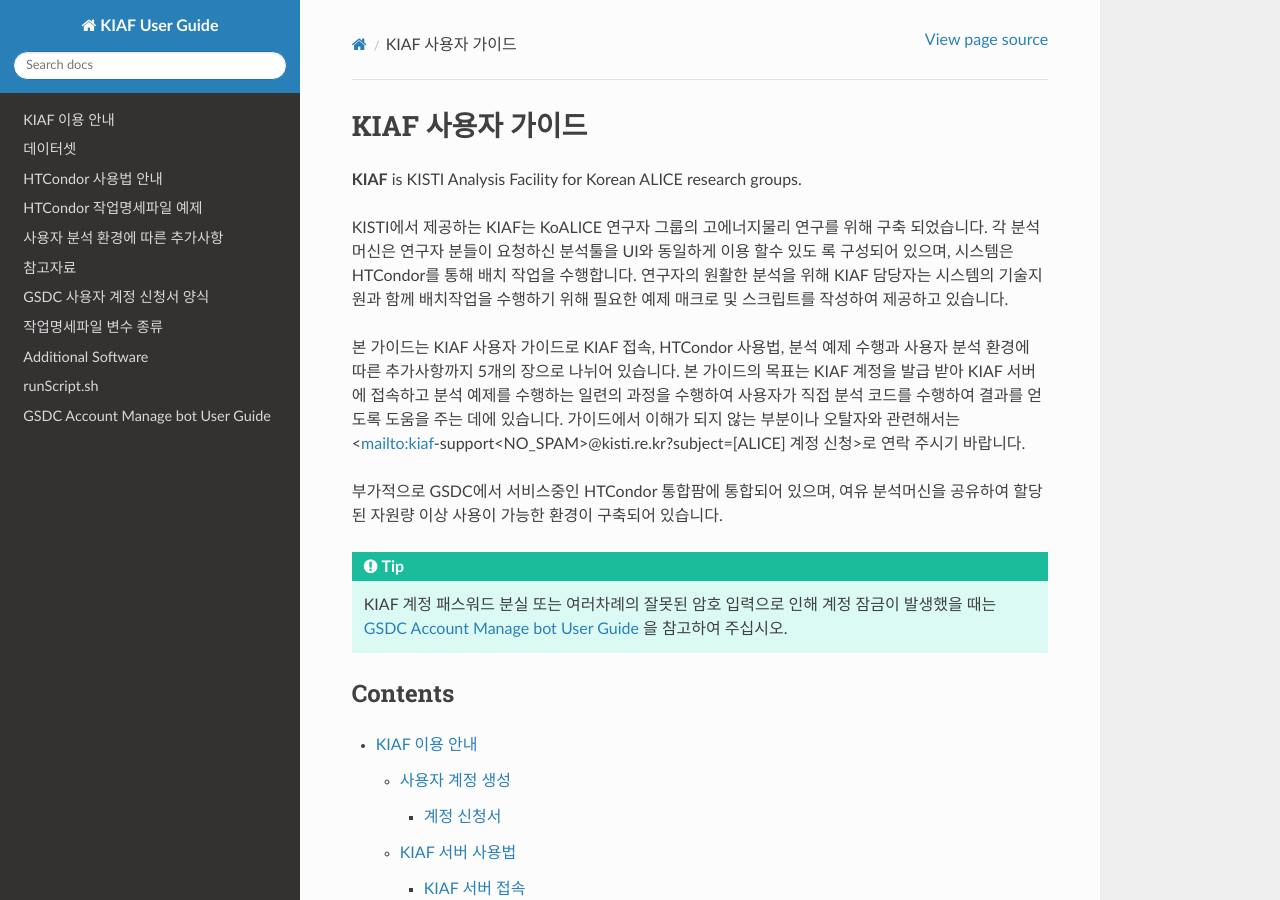
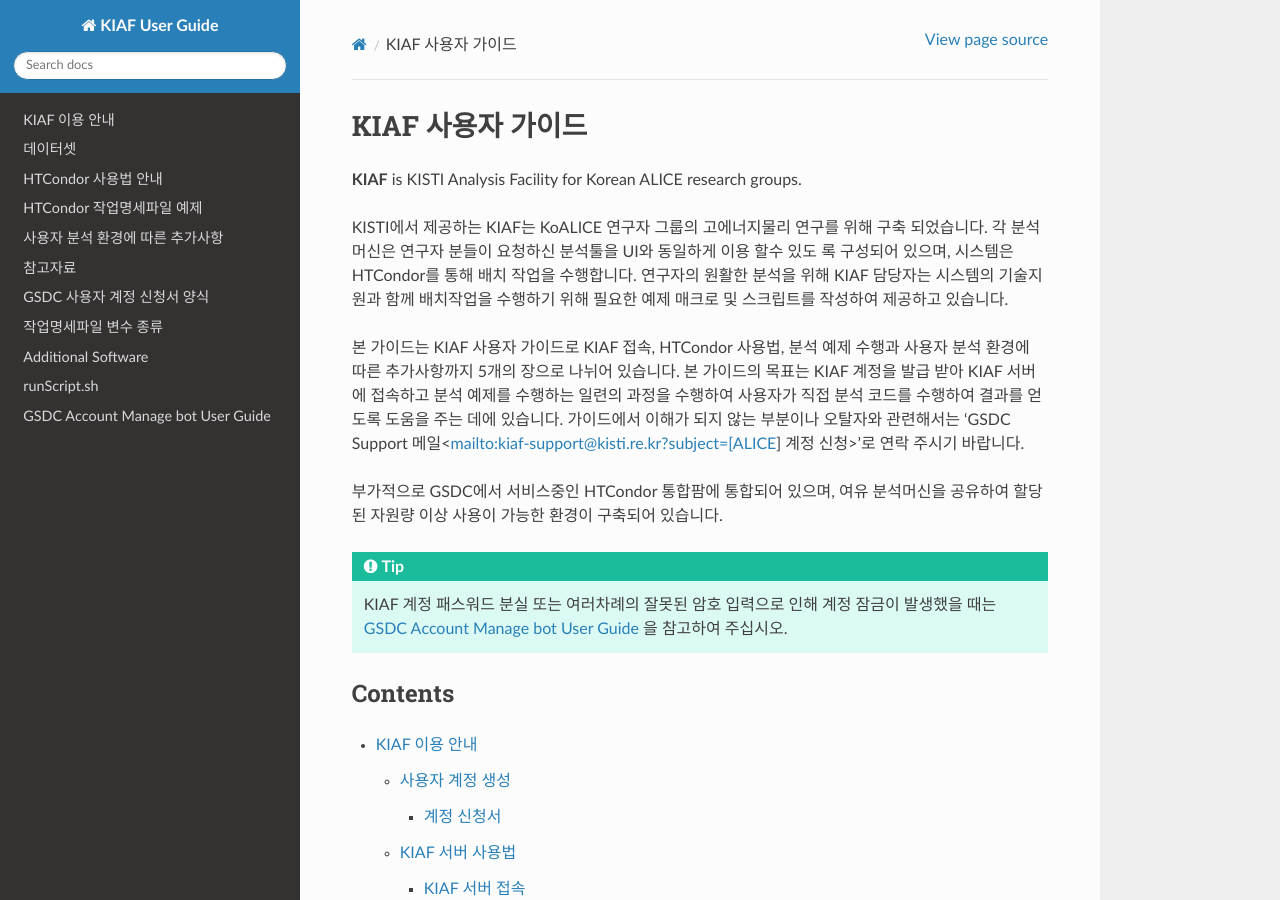
Before and after one commit to andiri/kiaf, a Sphinx documentation site: the page built from docs/source/index.rst, in a window 1280 px wide and 900 px high. Built offline with Sphinx 7.4.7 and the Read the Docs theme 3.1.0, drawn with Linux system fonts in a browser that asks for light colours.

Commit message:
메일주소 입력부분 테스트

```diff
--- a/docs/source/index.rst
+++ b/docs/source/index.rst
@@ -9,7 +9,7 @@
 
 본 가이드는 KIAF 사용자 가이드로 KIAF 접속, HTCondor 사용법, 분석 예제 수행과 사용자 분석 환경에 따른 추가사항까지 5개의 장으로 나뉘어 있습니다.
 본 가이드의 목표는 KIAF 계정을 발급 받아 KIAF 서버에 접속하고 분석 예제를 수행하는 일련의 과정을 수행하여 사용자가 직접 분석 코드를 수행하여 결과를 얻도록 도움을 주는 데에 있습니다.
-가이드에서 이해가 되지 않는 부분이나 오탈자와 관련해서는 <mailto:kiaf-support<NO_SPAM>@kisti.re.kr?subject=[ALICE] 계정 신청>로 연락 주시기 바랍니다.
+가이드에서 이해가 되지 않는 부분이나 오탈자와 관련해서는 'GSDC Support 메일<mailto:kiaf-support@kisti.re.kr?subject=[ALICE] 계정 신청>'로 연락 주시기 바랍니다.
 
 부가적으로 GSDC에서 서비스중인 HTCondor 통합팜에 통합되어 있으며, 여유 분석머신을 공유하여 할당된 자원량 이상 사용이 가능한 환경이 구축되어 있습니다.
 
```
